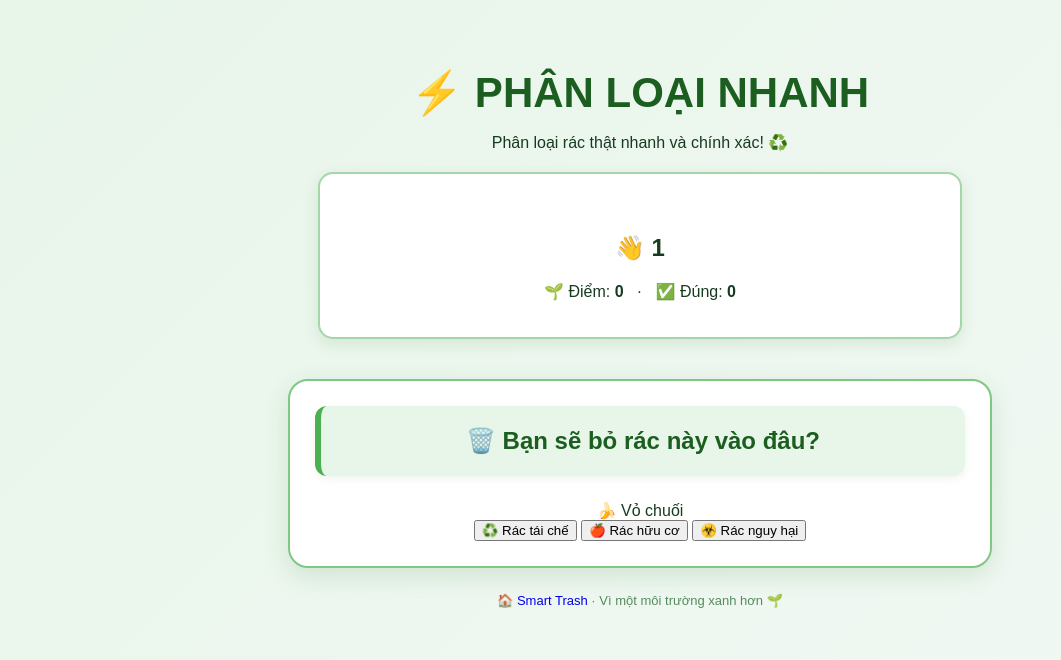
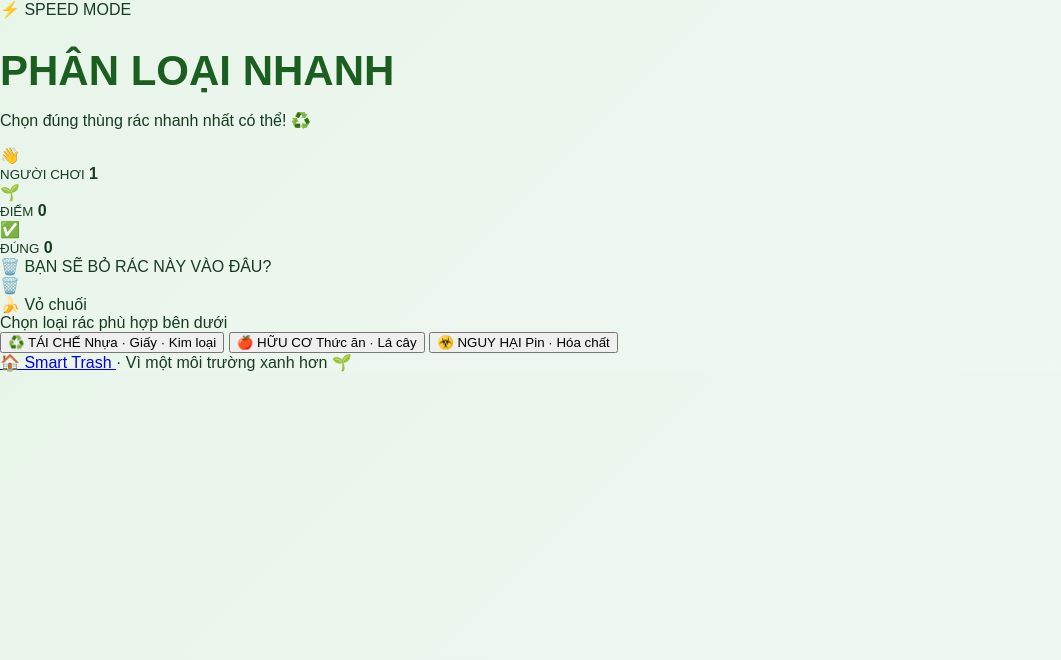
Before and after one commit to phanminhquan3010/SmartTrash, a Flask app: page /quick_sort in a window 1280 px wide. Shown: the top 660 px of the page, without its empty margins (0-1061 px from the left). Run offline with Flask 3, Linux system fonts and the light colour scheme; the visitor is signed in with stand-in values (Sample User, id 1).

Commit message:
Update quick_sort.html

```diff
--- a/templates/quick_sort.html
+++ b/templates/quick_sort.html
@@ -2,7 +2,6 @@
 <html lang="vi">
 
 <head>
-
     <meta charset="UTF-8">
 
     <meta
@@ -16,178 +15,358 @@
         rel="stylesheet"
         href="/static/style.css"
     >
-
 </head>
 
 
-<body>
+<body class="quick-body">
 
 
-<div class="container">
+<div class="quick-container">
 
 
-    <!-- TITLE -->
+    <!-- ========================= -->
+    <!-- HEADER -->
+    <!-- ========================= -->
+
+    <div class="quick-header">
+
+        <div class="quick-mode-badge">
+            ⚡ SPEED MODE
+        </div>
 
         <h1>
-        ⚡ PHÂN LOẠI NHANH
+            PHÂN LOẠI NHANH
         </h1>
 
         <p>
-        Phân loại rác thật nhanh và chính xác! ♻️
-    </p>
-
-
-    <!-- PLAYER -->
-
-    <div class="name-box">
-
-        <h2>
-            👋 {{ username }}
-        </h2>
-
-        <p>
-            🌱 Điểm: <strong>{{ score }}</strong>
-            &nbsp; · &nbsp;
-            ✅ Đúng: <strong>{{ correct }}</strong>
+            Chọn đúng thùng rác nhanh nhất có thể! ♻️
         </p>
 
     </div>
 
 
+
+    <!-- ========================= -->
+    <!-- PLAYER STATS -->
+    <!-- ========================= -->
+
+    <div class="quick-stats">
+
+
+        <div class="quick-player">
+
+            <span class="quick-player-icon">
+                👋
+            </span>
+
+            <div>
+                <small>NGƯỜI CHƠI</small>
+
+                <strong>
+                    {{ username }}
+                </strong>
+            </div>
+
+        </div>
+
+
+        <div class="quick-stat">
+
+            <span>
+                🌱
+            </span>
+
+            <div>
+                <small>ĐIỂM</small>
+
+                <strong>
+                    {{ score }}
+                </strong>
+            </div>
+
+        </div>
+
+
+        <div class="quick-stat">
+
+            <span>
+                ✅
+            </span>
+
+            <div>
+                <small>ĐÚNG</small>
+
+                <strong>
+                    {{ correct }}
+                </strong>
+            </div>
+
+        </div>
+
+
+    </div>
+
+
+
     {% if finished %}
 
 
+        <!-- ========================= -->
         <!-- FINISHED -->
+        <!-- ========================= -->
 
-        <div class="leaderboard">
+        <div class="quick-game-card quick-finished">
+
+
+            <div class="quick-finish-icon">
+                🏆
+            </div>
+
 
             <h2>
-                🏆 Hoàn thành!
+                HOÀN THÀNH!
             </h2>
 
-            <p>
-                🌱 Điểm của bạn:
-                <strong>{{ score }}</strong>
-            </p>
 
             <p>
-                ✅ Số câu đúng:
-                <strong>{{ correct }}</strong>
-            </p>
-
-            <p>
-                📊 Tổng số câu:
-                <strong>{{ total }}</strong>
+                Bạn đã hoàn thành thử thách
+                <strong>Phân loại nhanh!</strong>
             </p>
 
 
-            <br>
+
+            <div class="quick-result-stats">
+
+
+                <div>
+
+                    <span>
+                        🌱
+                    </span>
+
+                    <strong>
+                        {{ score }}
+                    </strong>
+
+                    <small>
+                        ĐIỂM
+                    </small>
+
+                </div>
+
+
+                <div>
+
+                    <span>
+                        ✅
+                    </span>
+
+                    <strong>
+                        {{ correct }}
+                    </strong>
+
+                    <small>
+                        CÂU ĐÚNG
+                    </small>
+
+                </div>
+
+
+                <div>
+
+                    <span>
+                        📊
+                    </span>
+
+                    <strong>
+                        {{ total }}
+                    </strong>
+
+                    <small>
+                        TỔNG CÂU
+                    </small>
+
+                </div>
+
+
+            </div>
+
+
+
+            <div class="quick-finish-buttons">
 
 
                 <a
-                class="back-button"
+                    class="quick-play-again"
                     href="/quick_sort"
                 >
-                🔄 Chơi lại
+                    🔄 CHƠI LẠI
                 </a>
 
 
-            <br>
-            <br>
+                <a
+                    class="quick-home-button"
+                    href="/"
+                >
+                    🏠 TRANG CHỦ
+                </a>
 
 
-            <a
-                class="back-button"
-                href="/"
-            >
-                🏠 Trang chủ
-            </a>
+            </div>
+
 
         </div>
+
 
 
     {% else %}
 
 
-        <!-- GAME -->
+        <!-- ========================= -->
+        <!-- GAME CARD -->
+        <!-- ========================= -->
 
-        <div class="leaderboard">
+        <div class="quick-game-card">
 
 
-            <h2>
-                🗑️ Bạn sẽ bỏ rác này vào đâu?
-            </h2>
+            <div class="quick-question-label">
+                🗑️ BẠN SẼ BỎ RÁC NÀY VÀO ĐÂU?
+            </div>
 
 
+
+            <!-- ========================= -->
             <!-- ITEM -->
+            <!-- ========================= -->
 
-            <div class="quick-item">
+            <div class="quick-trash-card">
 
-                <div class="quick-item-name">
 
+                <div class="quick-trash-icon">
+                    🗑️
+                </div>
+
+
+                <div class="quick-trash-name">
                     {{ item.name }}
+                </div>
+
+
+                <div class="quick-trash-hint">
+                    Chọn loại rác phù hợp bên dưới
+                </div>
+
 
             </div>
 
-            </div>
 
 
             {% if not answered %}
 
 
+                <!-- ========================= -->
                 <!-- ANSWERS -->
+                <!-- ========================= -->
 
                 <form
+                    class="quick-options"
                     action="/quick_sort_answer"
                     method="POST"
                 >
 
 
                     <button
-                        class="quick-option"
+                        class="quick-option recycle-option"
                         type="submit"
                         name="answer"
                         value="recycle"
                     >
-                        ♻️ Rác tái chế
+
+                        <span class="option-icon">
+                            ♻️
+                        </span>
+
+                        <span class="option-title">
+                            TÁI CHẾ
+                        </span>
+
+                        <span class="option-description">
+                            Nhựa · Giấy · Kim loại
+                        </span>
+
                     </button>
 
 
+
                     <button
-                        class="quick-option"
+                        class="quick-option organic-option"
                         type="submit"
                         name="answer"
                         value="organic"
                     >
-                        🍎 Rác hữu cơ
+
+                        <span class="option-icon">
+                            🍎
+                        </span>
+
+                        <span class="option-title">
+                            HỮU CƠ
+                        </span>
+
+                        <span class="option-description">
+                            Thức ăn · Lá cây
+                        </span>
+
                     </button>
 
 
+
                     <button
-                        class="quick-option"
+                        class="quick-option dangerous-option"
                         type="submit"
                         name="answer"
                         value="dangerous"
                     >
-                        ☣️ Rác nguy hại
+
+                        <span class="option-icon">
+                            ☣️
+                        </span>
+
+                        <span class="option-title">
+                            NGUY HẠI
+                        </span>
+
+                        <span class="option-description">
+                            Pin · Hóa chất
+                        </span>
+
                     </button>
 
 
                 </form>
 
 
+
             {% else %}
 
 
+                <!-- ========================= -->
                 <!-- RESULT -->
+                <!-- ========================= -->
 
                 {% if is_correct %}
 
 
-                    <div class="correct-box">
+                    <div class="quick-answer-result quick-correct">
+
+                        <div class="result-icon">
+                            ✅
+                        </div>
+
+                        <div>
 
                             <h2>
-                            ✅ CHÍNH XÁC!
+                                CHÍNH XÁC!
                             </h2>
 
                             <p>
@@ -196,14 +375,22 @@
 
                         </div>
 
+                    </div>
+
 
                 {% else %}
 
 
-                    <div class="wrong-box">
+                    <div class="quick-answer-result quick-wrong">
+
+                        <div class="result-icon">
+                            ❌
+                        </div>
+
+                        <div>
 
                             <h2>
-                            ❌ CHƯA ĐÚNG!
+                                CHƯA ĐÚNG!
                             </h2>
 
                             <p>
@@ -212,18 +399,19 @@
 
                         </div>
 
+                    </div>
+
 
                 {% endif %}
 
 
-                <br>
-
 
                 <a
-                    class="back-button"
+                    class="quick-next-button"
                     href="/quick_sort_next"
                 >
-                    ➡️ Câu tiếp theo
+                    CÂU TIẾP THEO
+                    <span>➡️</span>
                 </a>
 
 
@@ -236,20 +424,26 @@
     {% endif %}
 
 
-    <!-- HOME -->
 
-    <p class="footer">
+    <!-- ========================= -->
+    <!-- FOOTER -->
+    <!-- ========================= -->
 
-        <a
-            href="/"
-            style="text-decoration: none;"
-        >
+    <div class="quick-footer">
+
+        <a href="/">
             🏠 Smart Trash
         </a>
 
-        · Vì một môi trường xanh hơn 🌱
+        <span>
+            ·
+        </span>
 
-    </p>
+        <span>
+            Vì một môi trường xanh hơn 🌱
+        </span>
+
+    </div>
 
 
 </div>
```
Lines whose indentation alone changed are shown as unchanged.
